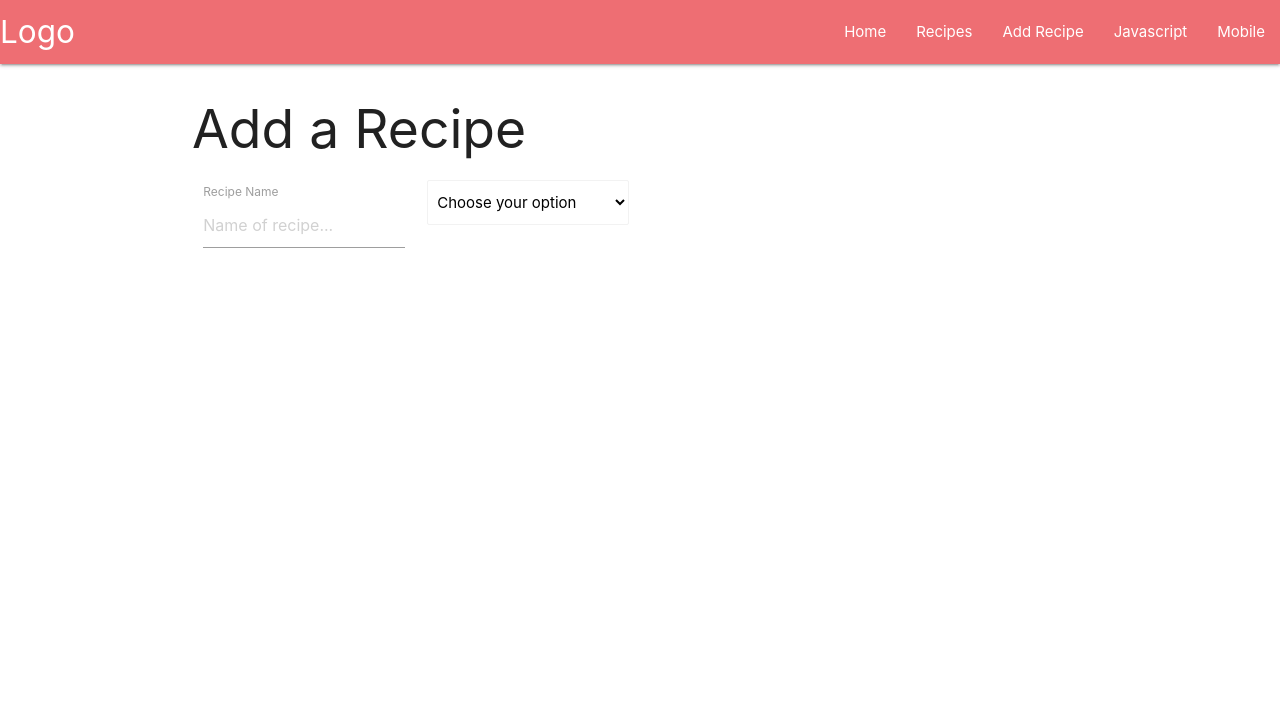
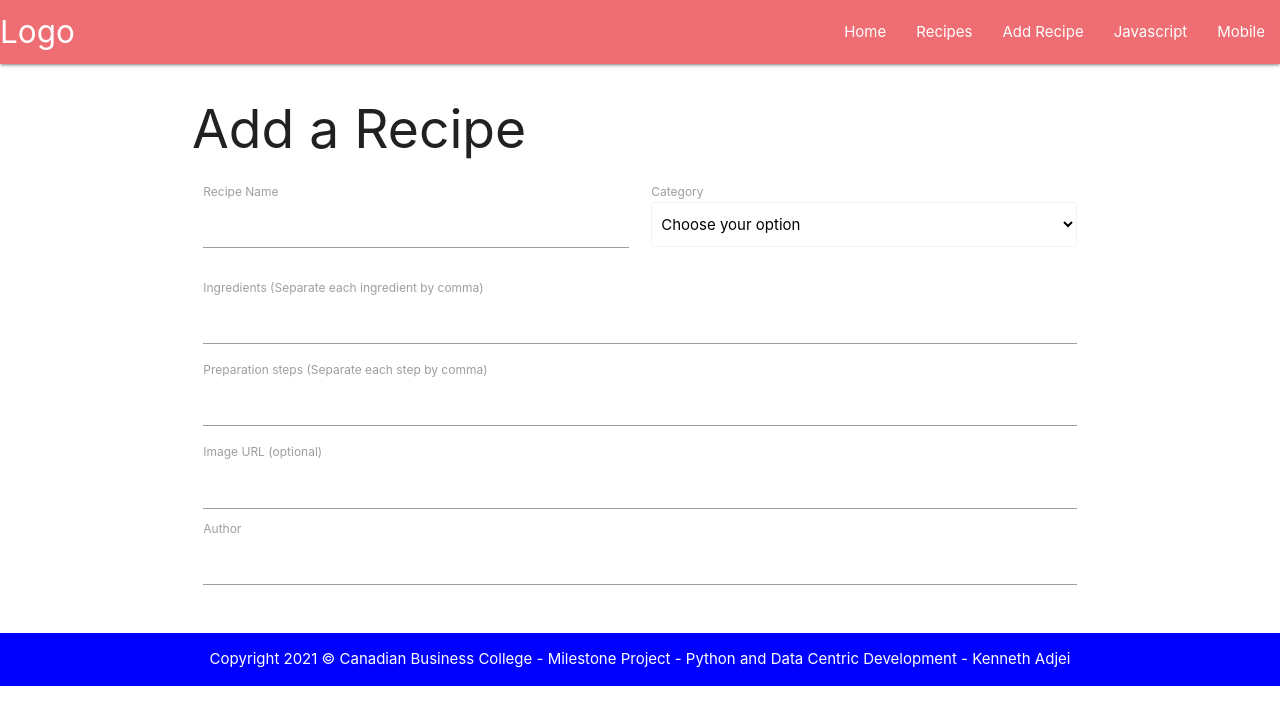
Before and after one commit to kmadjei/MilestoneProject-Python-and-DataCentricDevelopment, a Flask app: page /add_recipe in a window 1280 px wide. Shown: the top 725 px of the page. Run offline with Flask 2, Linux system fonts and the light colour scheme; data that the repository does not hold is empty; some libraries are stand-ins or nearby versions.

Commit message:
fixed broken nav link and footer styling

```diff
--- a/app.py
+++ b/app.py
@@ -32,7 +32,6 @@ def home():
 def get_recipes():
     categories = list(mongo.db.food_categories.find())
 
-
     #loop to find list of matching categories and display none for 0 list
 
     return render_template('recipes.html', categories = categories)
@@ -45,7 +44,8 @@ def get_recipes():
 
 @app.route('/add_recipe')
 def add_recipe():
-    return render_template('add_recipe.html')
+    categories = list(mongo.db.food_categories.find())
+    return render_template('add_recipe.html', categories = categories)
 
 
 # @app.route('/recipes/<category>')
--- a/static/css/style.css
+++ b/static/css/style.css
@@ -2,6 +2,7 @@ body {
     box-sizing: border-box;
     margin: 0;
     padding: 0;
+    position: relative;
 }
 
 nav {
@@ -49,9 +50,10 @@ footer {
     display: flex;
     justify-content: center;
     align-items: center;
+    background-color: blue;
     color: #fff;
-    position: absolute;
+    /* position: absolute;
     left: 0;
     bottom: 0;
-    width: 100%;
+    width: 100%; */
 }
--- a/static/js/script.js
+++ b/static/js/script.js
@@ -1,6 +1,6 @@
 $(document).ready(function(){
     // materilize-css elements
-    $('select').formSelect();
+    //$('select').formSelect();
 
 
 
--- a/templates/add_recipe.html
+++ b/templates/add_recipe.html
@@ -4,22 +4,39 @@
     <div class="row container">
         <h2>Add a Recipe</h2>
         <form id="recipe-form" action="" method="POST">
-            <div class="row">
-                <div class="col s6 m3">
+            <div class="row s12">
+                <div class="col s12 m6">
                     <label for="recipe_name">Recipe Name</label>
-                    <input type="text" id="recipe_name" name="recipe_name" placeholder="Name of recipe...">
+                    <input type="text" id="recipe_name" name="recipe_name" required>
                 </div>
-                <div class="col s6 m3">
-                    <label for="category"></label>
+                <div class="col s12 m6">
+                    <label for="category">Category</label>
                     <select class="browser-default" id="category"  name="category">
                         <option value="" disabled selected>Choose your option</option>
-                        <option value="1">Option 1</option>
-                        <option value="2">Option 2</option>
-                        <option value="3">Option 3</option>
+                        {% for category in categories %}
+                            <option value="{{ category.name }}">{{ category.name }}</option>
+                        {% endfor %}
                     </select>
                 </div>
             </div>
-
+            <div class="row">
+                <div class="col s12">
+                    <label for="ingredients">Ingredients (Separate each ingredient by comma)</label>
+                    <textarea id="ingredients" name="ingredients" class="materialize-textarea" required></textarea>
+                </div>
+                <div class="col s12">
+                    <label for="prep">Preparation steps (Separate each step by comma)</label>
+                    <textarea id="prep" name="prep" class="materialize-textarea" required></textarea>
+                </div>
+                <div class="col s12">
+                    <label for="img_url">Image URL (optional)</label>
+                    <input type="text" id="img_url" name="img_url">
+                </div>
+                <div class="col s12">
+                    <label for="author">Author</label>
+                    <input type="text" id="author" name="author" required>
+                </div>
+            </div>
         </form>
     </div>
 </main>
--- a/templates/recipes.html
+++ b/templates/recipes.html
@@ -11,7 +11,7 @@
                     </div>
                     <div class="card-content">
                     <span class="card-title grey-text text-darken-4">{{ category.name }}</span>
-                    <p><a href="{{ url_for('') }}">This is a link</a></p>
+                    <p><a href="{# { url_for('') } #}">This is a link</a></p>
                     </div>
                 </div>
             </div>
```
Also changed, not shown: templates/base.html (line endings or trailing spaces).
